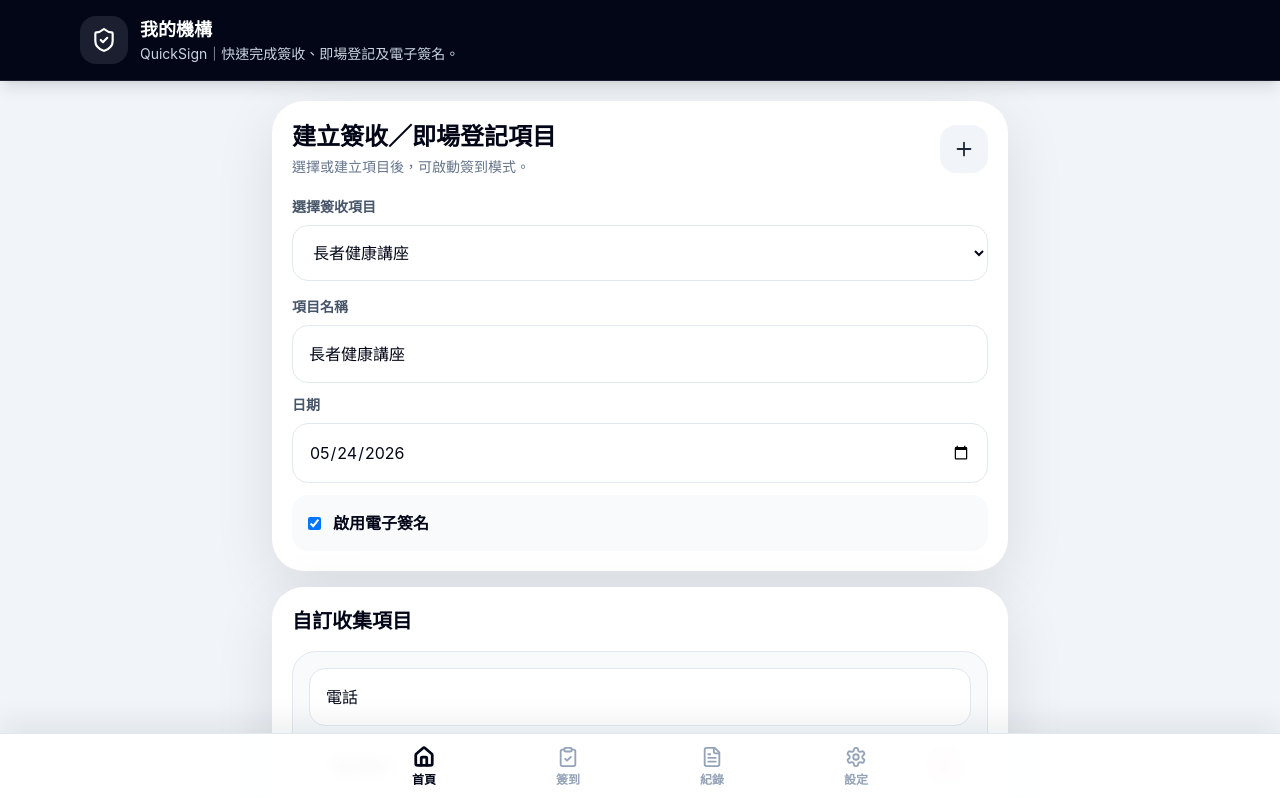
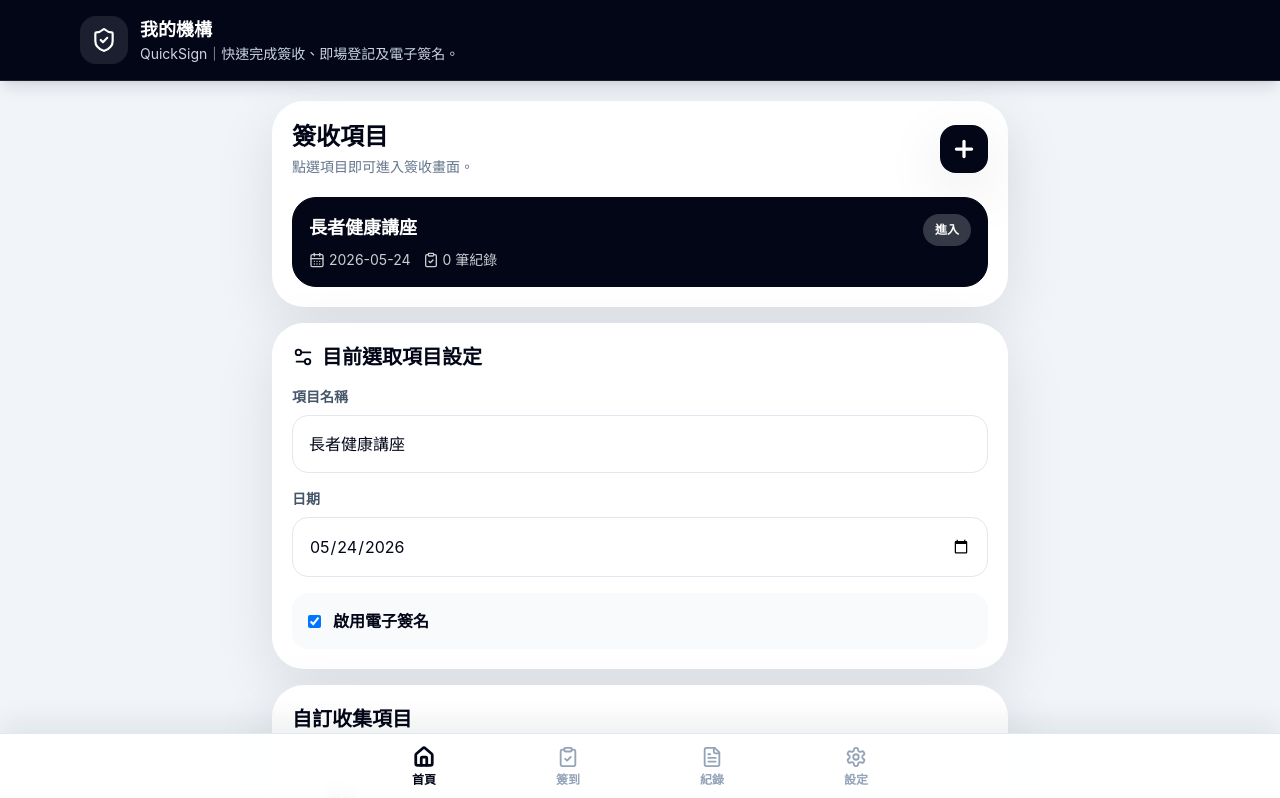
Before and after one commit to anthonywong0206-commits/instanxsign_v1, a React (Vite) app: page / in a window 1280 px wide. Shown: the top 798 px of the page. Built offline with nearby package versions, Linux system fonts and the light colour scheme.

Commit message:
Add files via upload

```diff
--- a/src/App.jsx
+++ b/src/App.jsx
@@ -44,7 +44,10 @@ export default function App() {
       return
     }
 
-    const missing = (selectedItem.fields || []).find((field) => field.required && !String(form.values[field.id] || '').trim())
+    const missing = (selectedItem.fields || []).find(
+      (field) => field.required && !String(form.values[field.id] || '').trim()
+    )
+
     if (missing) {
       alert(`請填寫：${missing.label}`)
       return
@@ -56,6 +59,7 @@ export default function App() {
     }
 
     const now = new Date()
+
     const record = {
       id: crypto.randomUUID(),
       itemId: selectedItem.id,
@@ -68,7 +72,11 @@ export default function App() {
       signature: form.signature
     }
 
-    setState((s) => ({ ...s, records: [record, ...s.records] }))
+    setState((s) => ({
+      ...s,
+      records: [record, ...s.records]
+    }))
+
     setForm(emptyForm)
     setNotice('已成功簽收')
     setTimeout(() => setNotice(''), 1800)
@@ -95,6 +103,7 @@ export default function App() {
           state={state}
           setState={setState}
           selectedItem={selectedItem}
+          setPage={setPage}
           onStartKiosk={startKiosk}
         />
       )}
--- a/src/pages/HomePage.jsx
+++ b/src/pages/HomePage.jsx
@@ -1,51 +1,136 @@
-import { Lock, Plus, QrCode } from 'lucide-react'
+import { CalendarDays, ClipboardCheck, Plus, QrCode, Settings2 } from 'lucide-react'
 import { QRCodeCanvas } from 'qrcode.react'
 import FieldEditor from '../components/FieldEditor'
 
-export default function HomePage({ state, setState, selectedItem, onStartKiosk }) {
+export default function HomePage({
+  state,
+  setState,
+  selectedItem,
+  setPage,
+  onStartKiosk
+}) {
   const addItem = () => {
     const item = {
       id: crypto.randomUUID(),
       title: '新的簽收項目',
       date: new Date().toISOString().slice(0, 10),
-      fields: [],
+      fields: [
+        { id: crypto.randomUUID(), label: '電話', type: 'tel', required: false }
+      ],
       requireSignature: true
     }
-    setState((s) => ({ ...s, items: [item, ...s.items], selectedItemId: item.id }))
+
+    setState((s) => ({
+      ...s,
+      items: [item, ...s.items],
+      selectedItemId: item.id
+    }))
+  }
+
+  const openItem = (id) => {
+    setState((s) => ({
+      ...s,
+      selectedItemId: id
+    }))
+
+    setPage('checkin')
   }
 
   const updateSelected = (patch) => {
     setState((s) => ({
       ...s,
-      items: s.items.map((item) => item.id === s.selectedItemId ? { ...item, ...patch } : item)
+      items: s.items.map((item) =>
+        item.id === s.selectedItemId
+          ? { ...item, ...patch }
+          : item
+      )
     }))
   }
+
+  const selectedRecords = state.records.filter(
+    (record) => record.itemId === selectedItem?.id
+  )
 
   return (
     <div className="page">
       <section className="card">
         <div className="mb-5 flex items-center justify-between gap-3">
           <div>
-            <h2 className="text-2xl font-black">建立簽收／即場登記項目</h2>
-            <p className="mt-1 text-sm text-slate-500">選擇或建立項目後，可啟動簽到模式。</p>
+            <h2 className="text-2xl font-black">簽收項目</h2>
+            <p className="mt-1 text-sm text-slate-500">
+              點選項目即可進入簽收畫面。
+            </p>
           </div>
-          <button onClick={addItem} className="icon-button">
-            <Plus size={22} />
+
+          <button
+            onClick={addItem}
+            className="flex h-12 w-12 shrink-0 items-center justify-center rounded-2xl bg-slate-950 text-white shadow-soft active:scale-95 dark:bg-white dark:text-slate-950"
+            title="新增簽收項目"
+          >
+            <Plus size={26} strokeWidth={3} />
           </button>
         </div>
 
-        <label className="label">選擇簽收項目</label>
-        <select
-          value={state.selectedItemId}
-          onChange={(e) => setState((s) => ({ ...s, selectedItemId: e.target.value }))}
-          className="input"
-        >
-          {state.items.map((item) => (
-            <option key={item.id} value={item.id}>{item.title}</option>
-          ))}
-        </select>
+        <div className="space-y-3">
+          {state.items.map((item) => {
+            const count = state.records.filter(
+              (record) => record.itemId === item.id
+            ).length
 
-        <div className="mt-4 grid gap-3">
+            return (
+              <button
+                key={item.id}
+                onClick={() => openItem(item.id)}
+                className={`w-full rounded-[1.5rem] border p-4 text-left transition active:scale-[.99] ${
+                  state.selectedItemId === item.id
+                    ? 'border-slate-950 bg-slate-950 text-white dark:border-white dark:bg-white dark:text-slate-950'
+                    : 'border-slate-200 bg-white hover:bg-slate-50 dark:border-slate-700 dark:bg-slate-900 dark:hover:bg-slate-800'
+                }`}
+              >
+                <div className="flex items-start justify-between gap-3">
+                  <div className="min-w-0">
+                    <div className="truncate text-lg font-black">
+                      {item.title || '未命名簽收項目'}
+                    </div>
+
+                    <div className={`mt-2 flex flex-wrap items-center gap-3 text-sm ${
+                      state.selectedItemId === item.id
+                        ? 'opacity-80'
+                        : 'text-slate-500'
+                    }`}>
+                      <span className="inline-flex items-center gap-1">
+                        <CalendarDays size={16} />
+                        {item.date || '未設定日期'}
+                      </span>
+
+                      <span className="inline-flex items-center gap-1">
+                        <ClipboardCheck size={16} />
+                        {count} 筆紀錄
+                      </span>
+                    </div>
+                  </div>
+
+                  <div className={`rounded-2xl px-3 py-2 text-xs font-black ${
+                    state.selectedItemId === item.id
+                      ? 'bg-white/20'
+                      : 'bg-slate-100 text-slate-600 dark:bg-slate-800 dark:text-slate-300'
+                  }`}>
+                    進入
+                  </div>
+                </div>
+              </button>
+            )
+          })}
+        </div>
+      </section>
+
+      <section className="card">
+        <div className="mb-4 flex items-center gap-2">
+          <Settings2 size={22} />
+          <h3 className="text-xl font-black">目前選取項目設定</h3>
+        </div>
+
+        <div className="grid gap-4">
           <div>
             <label className="label">項目名稱</label>
             <input
@@ -55,6 +140,7 @@ export default function HomePage({ state, setState, selectedItem, onStartKiosk }
               placeholder="例如：長者健康講座"
             />
           </div>
+
           <div>
             <label className="label">日期</label>
             <input
@@ -64,6 +150,7 @@ export default function HomePage({ state, setState, selectedItem, onStartKiosk }
               className="input"
             />
           </div>
+
           <label className="flex items-center gap-3 rounded-2xl bg-slate-50 p-4 font-bold dark:bg-slate-900">
             <input
               type="checkbox"
@@ -77,6 +164,7 @@ export default function HomePage({ state, setState, selectedItem, onStartKiosk }
 
       <section className="card">
         <h3 className="mb-4 text-xl font-black">自訂收集項目</h3>
+
         <FieldEditor
           fields={selectedItem?.fields || []}
           onChange={(fields) => updateSelected({ fields })}
@@ -85,8 +173,10 @@ export default function HomePage({ state, setState, selectedItem, onStartKiosk }
 
       <section className="card">
         <h3 className="mb-3 text-xl font-black">QR Code 快速進入</h3>
+
         <div className="flex flex-col items-center gap-3 rounded-3xl bg-slate-50 p-5 dark:bg-slate-900">
           <QRCodeCanvas value={window.location.href} size={180} />
+
           <div className="flex items-center gap-2 text-sm font-bold text-slate-500">
             <QrCode size={18} />
             現場可展示此 QR Code
@@ -95,7 +185,7 @@ export default function HomePage({ state, setState, selectedItem, onStartKiosk }
       </section>
 
       <button onClick={onStartKiosk} className="primary-button">
-        <Lock size={22} />
+        <ClipboardCheck size={22} />
         啟動簽到模式
       </button>
     </div>
```
